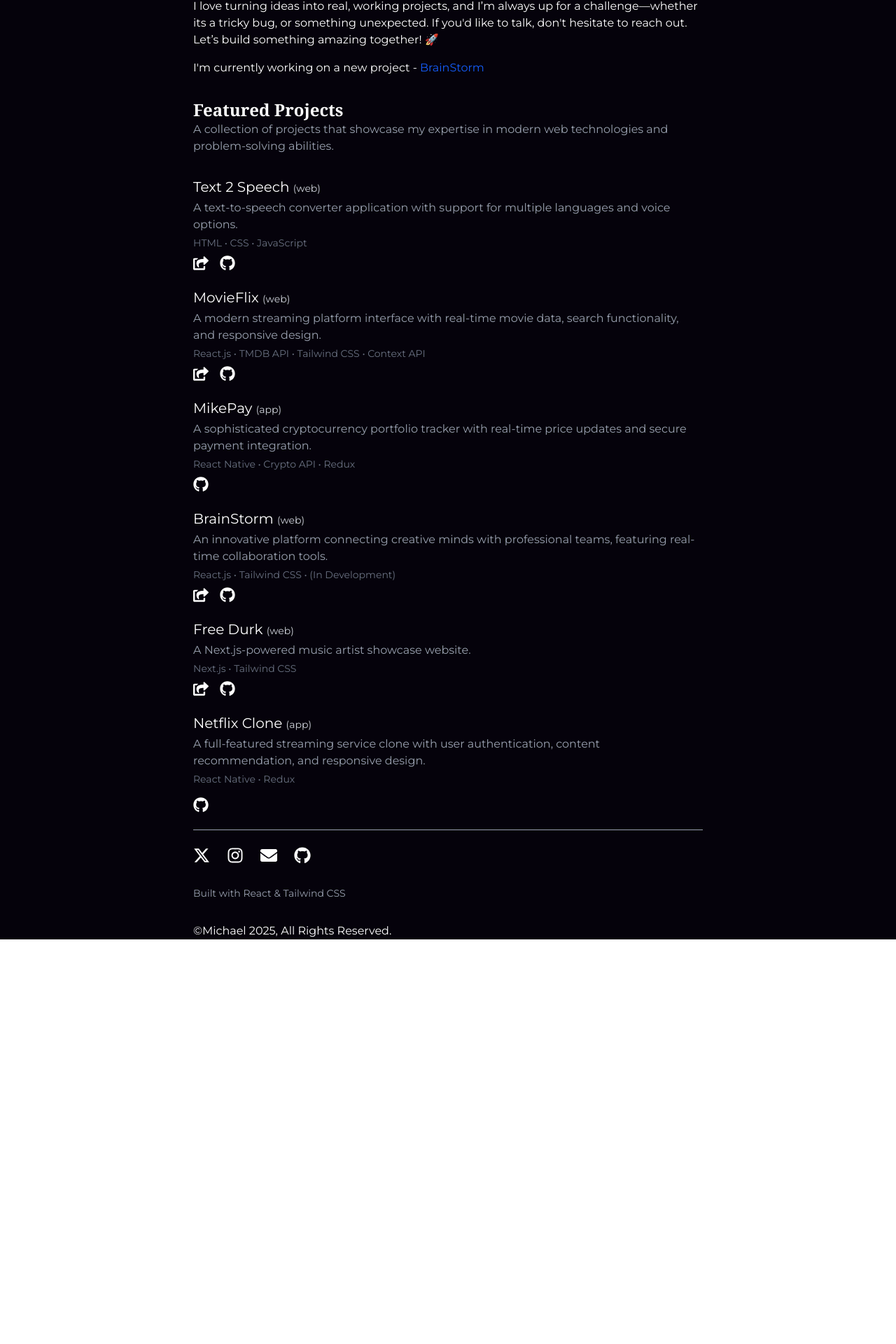
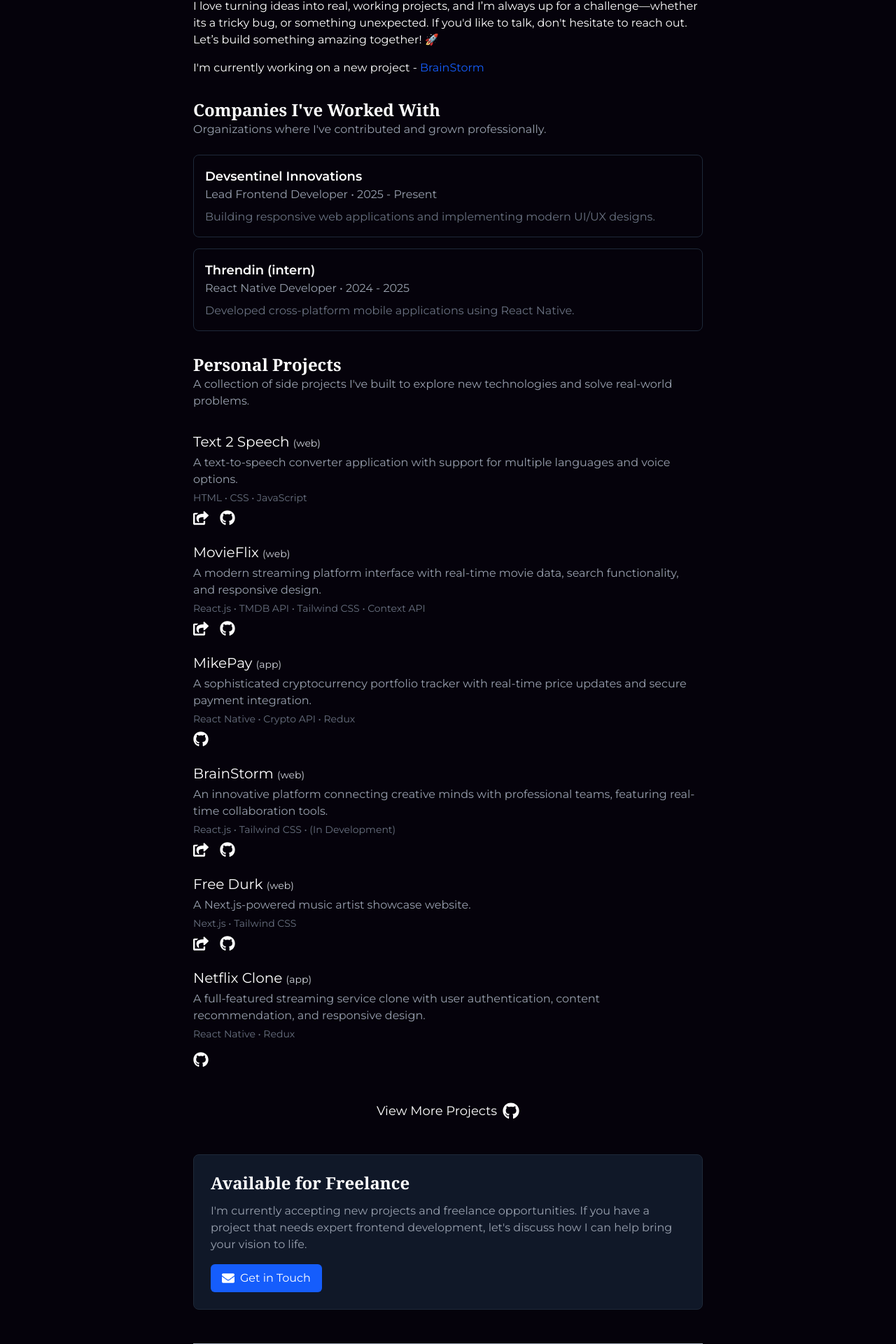
Before and after one commit to ChidiebereMichael18/Portfolio-V2, a React (Vite) app: page / in a window 1280 px wide. Shown: the part 255-2175 px from the top of the page at 70% size. Before the commit the page ends 1597 px from the top, so only its background shows below. Built offline with nearby package versions, Linux system fonts and the light colour scheme; a web font is replaced by a local one.

Commit message:
new sect

```diff
--- a/src/pages/Home.jsx
+++ b/src/pages/Home.jsx
@@ -43,12 +43,39 @@
             </p>
           </div>
         </div>
+
+        {/* Companies Section */}
         <div className="mt-8">
           <h2 className="font-extrabold text-2xl font-serif text-white">
-            Featured Projects
+            Companies I've Worked With
+          </h2>
+          <p className="text-base text-gray-400 mb-6">
+            Organizations where I've contributed and grown professionally.
+          </p>
+          <div className="space-y-4">
+            <div className="border border-gray-800 rounded-lg p-4">
+              <h3 className="text-white text-lg font-semibold">Devsentinel Innovations</h3>
+              <p className="text-gray-400">Lead Frontend Developer • 2025 - Present</p>
+              <p className="text-gray-500 mt-2">
+                Building responsive web applications and implementing modern UI/UX designs.
+              </p>
+            </div>
+            <div className="border border-gray-800 rounded-lg p-4">
+              <h3 className="text-white text-lg font-semibold">Threndin (intern)</h3>
+              <p className="text-gray-400">React Native Developer • 2024 - 2025</p>
+              <p className="text-gray-500 mt-2">
+                Developed cross-platform mobile applications using React Native.
+              </p>
+            </div>
+          </div>
+        </div>
+
+        <div className="mt-8">
+          <h2 className="font-extrabold text-2xl font-serif text-white">
+            Personal Projects
           </h2>
           <p className="text-base text-gray-400 mb-8">
-            A collection of projects that showcase my expertise in modern web technologies and problem-solving abilities.
+            A collection of side projects I've built to explore new technologies and solve real-world problems.
           </p>
         </div>
         {/* project titles */}
@@ -196,6 +223,37 @@
             </a>
           </div>
         </div>
+
+        {/* View More Projects Link */}
+        <div className="mt-12 mb-8 text-center">
+          <a
+            href="https://github.com/ChiebereMichael"
+            target="_blank"
+            rel="noreferrer"
+            className="inline-flex items-center gap-2 text-white hover:text-gray-300 transition-colors"
+          >
+            <span className="text-lg">View More Projects</span>
+            <FaGithub size={24} />
+          </a>
+        </div>
+
+        {/* Freelance Section */}
+        <div className="mt-12 mb-12 border border-gray-800 rounded-lg p-6 bg-opacity-30 bg-gray-900">
+          <h2 className="font-extrabold text-2xl font-serif text-white mb-3">
+            Available for Freelance
+          </h2>
+          <p className="text-gray-400 mb-4">
+            I'm currently accepting new projects and freelance opportunities. If you have a project that needs expert frontend development, let's discuss how I can help bring your vision to life.
+          </p>
+          <a
+            href="mailto:mikeyxofficial1234@gmail.com"
+            className="inline-flex items-center gap-2 text-white bg-blue-600 hover:bg-blue-700 px-4 py-2 rounded-md transition-colors"
+          >
+            <FaEnvelope size={18} />
+            <span>Get in Touch</span>
+          </a>
+        </div>
+
         {/* footer */}
         <div className=" border-t  border-gray-400">
           <div className="flex space-x-6 pb-8 pt-6">
@@ -246,7 +304,7 @@
             Built with React & Tailwind CSS
           </div>
           <div>
-            <p className="text-base pt-4 text-white">
+            <p className="text-base py-4 text-white">
               &copy;Michael 2025, All Rights Reserved.{" "}
             </p>
           </div>
```
